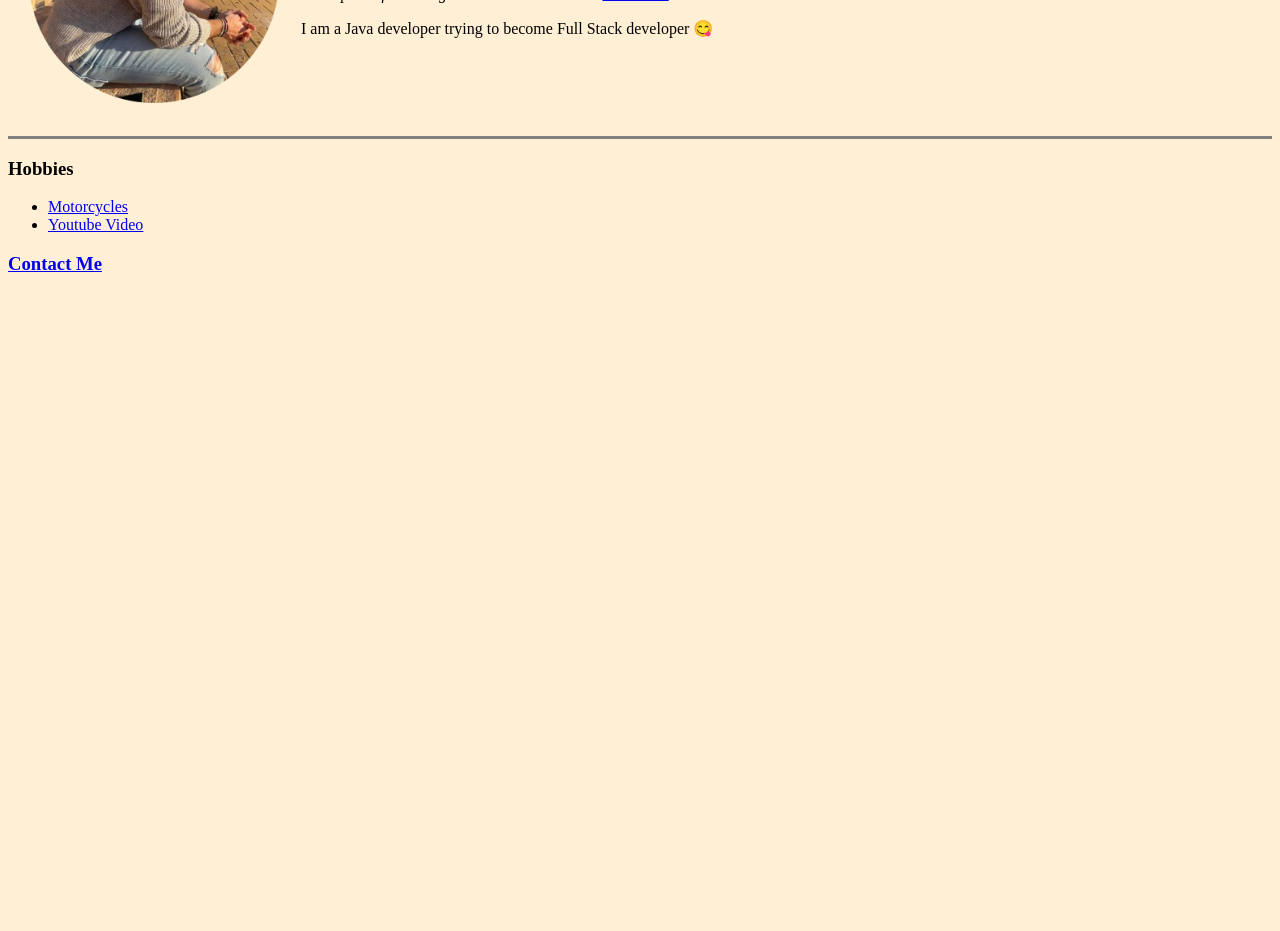
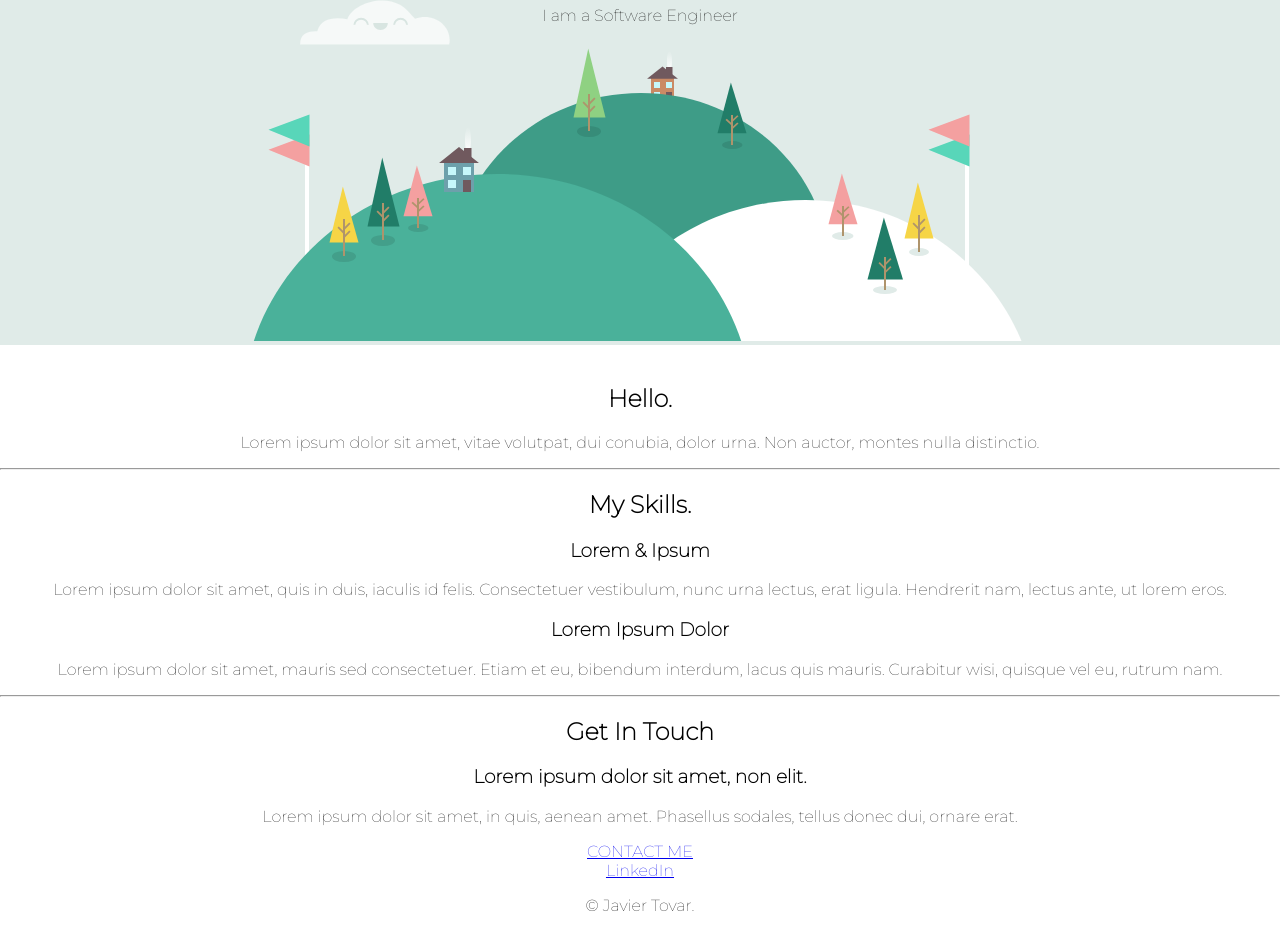
Before and after one commit to javigeo9/cv, a plain HTML site: page index.html in a window 1280 px wide. Shown: the part 176-1107 px from the top of the page. Before the commit the page ends 800 px from the top, so only its background shows below. Drawn offline with Linux system fonts and the light colour scheme.

Commit message:
Add files via upload

```diff
--- /dev/null
+++ b/css/styles.css
@@ -0,0 +1,26 @@
+body{
+    margin: 0;
+    text-align: center;
+    font-family: 'Montserrat', serif
+}
+
+.top-container{
+    background-color: #e0ebe8;
+    z-index: -2;
+    position: relative;
+    padding-top: 100px;
+}
+.top-cloud{
+    position: absolute;
+    right: 300px;
+    top: 50px
+}
+.sec-title{
+    z-index: 1;
+}
+.bottom-cloud{
+    z-index: -1;
+    position: absolute;
+    left: 300px;
+    bottom: 300px;
+}
--- a/index.html
+++ b/index.html
@@ -6,29 +6,53 @@
     <meta http-equiv="X-UA-Compatible" content="IE=edge">
     <meta name="viewport" content="width=device-width, initial-scale=1.0">
     <title>Javi's Personal Site</title>
+    <link rel="stylesheet" href="css/styles.css">
+    <link rel="icon" href="favicon.ico">
+    <link rel="preconnect" href="https://fonts.googleapis.com">
+    <link rel="preconnect" href="https://fonts.gstatic.com" crossorigin>
+    <link href="https://fonts.googleapis.com/css2?family=Montserrat:wght@100&display=swap" rel="stylesheet">
 </head>
 
-<body style="background-color: papayawhip;">
-    <table cellspacing="20">
-        <tr>
-            <td><img src="images/yo.png" alt="javi's profile picture" width="250" height="250"></td>
-            <td>
-                <h1>Javier Tovar</h3>
-                    <p><em>Principal Sofware Engineer and Team Lead at <strong> <a href="https://cortical.io">cortical.io</a></strong></em></p>
-                    <p>I am a Java developer trying to become Full Stack developer 😋</p>
-            </td>
-        </tr>
-    </table>
+<body>
+    <div class="top-container">
+        <img class="top-cloud" src="images/cloud.svg" alt="cloud-img">
+        <h1>Javier Tovar</h1>
+        <p class="sec-title">I am a Software Engineer</p>
+        <img class="bottom-cloud" src="images/cloud.svg" alt="cloud-img">
+        <img src="images/land.svg" alt="land-img">
+    </div>
+    <div class="middle-container">
+        <div class="profile">
+          <img src="" alt="">
+          <h2>Hello.</h2>
+          <p>Lorem ipsum dolor sit amet, vitae volutpat, dui conubia, dolor urna. Non auctor, montes nulla distinctio.</p>
+        </div>
+        <hr>
+        <div class="skills">
+          <h2>My Skills.</h2>
+          <div class="skill-row">
+            <h3>Lorem & Ipsum</h3>
+            <p>Lorem ipsum dolor sit amet, quis in duis, iaculis id felis. Consectetuer vestibulum, nunc urna lectus, erat ligula. Hendrerit nam, lectus ante, ut lorem eros.</p>
+          </div>
+          <div class="skill-row">
+            <h3>Lorem Ipsum Dolor</h3>
+            <p>Lorem ipsum dolor sit amet, mauris sed consectetuer. Etiam et eu, bibendum interdum, lacus quis mauris. Curabitur wisi, quisque vel eu, rutrum nam.</p>
+          </div>
+        </div>
+        <hr>
+        <div class="contact-me">
+          <h2>Get In Touch</h2>
+          <h3>Lorem ipsum dolor sit amet, non elit.</h3>
+          <p>Lorem ipsum dolor sit amet, in quis, aenean amet. Phasellus sodales, tellus donec dui, ornare erat.</p>
+          <a class="btn" href="mailto:javitovar9@email.com">CONTACT ME</a>
+        </div>
+      </div>
 
 
-    <hr size="3" noshade>
-    <!-- comments -->
-    <h3>Hobbies</h3>
-    <ul>
-        <li><a href=images/moto.jpg> Motorcycles</a></li>
-        <li><a href="https://www.youtube.com/watch?v=e9dN-l8LXhw&ab_channel=Astronomiaweb"> Youtube Video</a></li>
-    </ul>
-    <h3><a href="contact-me.html">Contact Me</a></h3>
+      <div class="bottom-container">
+        <a class="footer-link" href="https://www.linkedin.com/">LinkedIn</a>
+        <p>© Javier Tovar.</p>
+      </div>
 </body>
 
 </html>
```
Also changed, not shown: favicon.ico (added), images/cloud.svg (added), images/land.svg (added).
